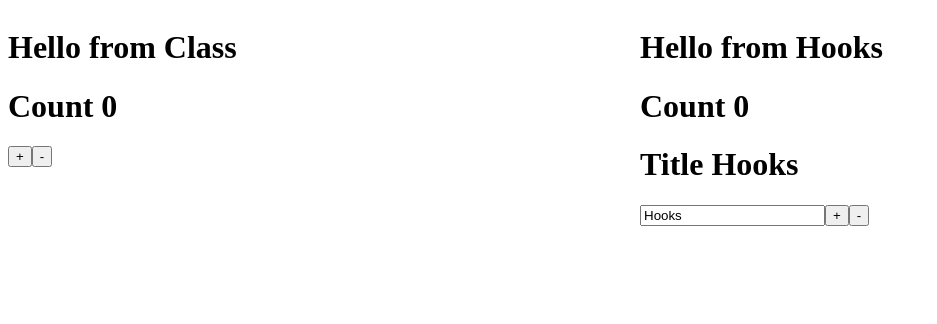
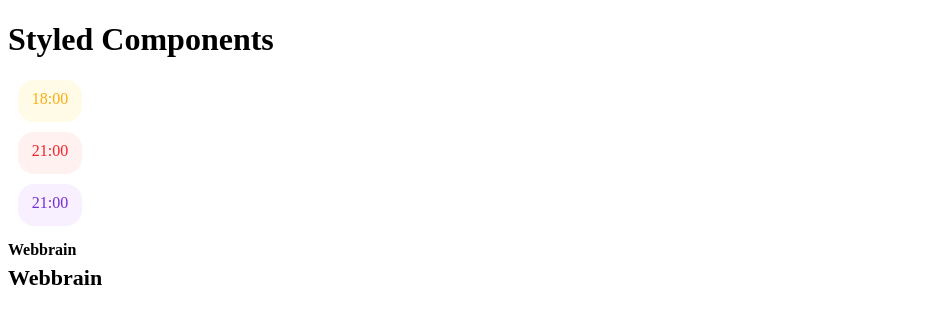
Before and after one commit to oromova/ReactJS_tutorial, a React (Vite) app: page / in a window 1280 px wide. Shown: the top 324 px of the page, without its empty margins (0-937 px from the left). Built offline with nearby package versions, Linux system fonts and the light colour scheme.

Commit message:
Styled Components

```diff
--- a/package.json
+++ b/package.json
@@ -11,7 +11,8 @@
   },
   "dependencies": {
     "react": "^18.2.0",
-    "react-dom": "^18.2.0"
+    "react-dom": "^18.2.0",
+    "styled-components": "^6.1.12"
   },
   "devDependencies": {
     "@types/react": "^18.0.28",
--- a/src/Class.jsx
+++ /dev/null
@@ -1,28 +0,0 @@
-import React, { Component } from 'react'
-
-export default class ClassComponent extends Component {
-  constructor(props) {
-    super(props);
-    this.state = {title: "Class", count: 0}
-  }
-
-  // setState
-
-  render() {
-    const plus = () => {
-      if (this.state.count < 5) this.setState({ count: this.state.count + 1})
-    };
-
-    const minus = () => {
-      if (this.state.count > 0) this.setState({ count: this.state.count - 1})
-    };
-    return (
-      <div style = {this.props.style}>
-        <h1>Hello from {this.state.title}</h1>
-        <h1>Count {this.state.count}</h1>
-        <button onClick={plus}>+</button>
-        <button onClick={minus}>-</button>
-      </div>
-    )
-  }
-}
--- a/src/Hooks.jsx
+++ b/src/Hooks.jsx
@@ -1,52 +1,17 @@
-// const HooksComponent = () => <h1>Hello from Class Hooks</h1>
-import { useEffect, useState } from "react";
+import {TimeIndicator, Title} from "./style.js"
 
-const HooksComponent = (props) => {
-  const [title, setTitle] = useState('Hooks')
-  const [count, setCount] = useState(0)
+const HooksComponent = () => {
+return (
+  <div>
+    <h1>Styled Components</h1>
+    <TimeIndicator bg="#FFFBE6" color="#FAAD14">18:00</TimeIndicator>
+    <TimeIndicator bg="#FFF1F0" color="#F5222D">21:00</TimeIndicator>
+    <TimeIndicator bg="#F9F0FF" color="#722ED1">21:00</TimeIndicator>
 
-  const plus = () => {
-    if (count < 5) setCount(count + 1);
-  };
+    <Title>Webbrain</Title>
+    <Title size={22}>Webbrain</Title>
+  </div>
+);
 
-  const minus = () => {
-    if (count > 0) setCount(count - 1)
-  };
-
-  // case 1 - qachonki setState ishlasa useEffect ishlidi
-  useEffect(() => {
-    //console.log("case 1");
-  })
-
-  // case 2 - butun boshli proyectda faqat bir marta ishlidi.
-  useEffect(() => {
-    console.log("case 2");
-  }, [])
-
-  // case 3 - 1ta dependences yozishimiz mumkin.
-  useEffect(() => {
-    console.log("case 3");
-  }, [count]);
-
-  // case 4 - 2-parametrdagi hamma qiymatlari ishlagandagi ishlaydi
-  useEffect(() => {
-    console.log("case 4");
-  }, [title, count]);
-
-  const onChange = e => {
-    setTitle(e.target.value)
-  };
-
-  return(
-  <div style={props.style}>
-    <h1>Hello from {title}</h1>
-    <h1>Count {count} </h1>
-    <h1>Title {title} </h1>
-    <input type="text"  value={title} onChange={onChange}/>
-    <button onClick={plus}>+</button>
-    <button onClick={minus}>-</button>
-  </div>
-  );
-};
-
+}
 export default HooksComponent;
--- a/src/main.jsx
+++ b/src/main.jsx
@@ -1,14 +1,9 @@
 import React from 'react'
 import ReactDOM from 'react-dom/client'
-
-import Hooks from "./Hooks"
-import Class from './Class'
+import HooksComponent from "./Hooks"
 
 ReactDOM.createRoot(document.getElementById('root')).render(
   <React.StrictMode>
-    <div style={{display: 'flex'}}>
-      <Class style={{flex: 1}}/>
-      <Hooks style={{flex: 1}}/>
-    </div>
+      <HooksComponent/>
   </React.StrictMode>
 )
--- /dev/null
+++ b/src/style.js
@@ -0,0 +1,21 @@
+import styled from 'styled-components';
+
+export const TimeIndicator = styled.div`
+  display: flex;
+  align-item: center;
+  justify-content: center;
+  border-radius: 16px;
+  width: 64px;
+  height: 32px;
+  margin: 10px;
+  padding-top: 10px;
+  color: ${({color})=> color} ;
+  background-color: ${(props)=> {return props.bg}} ;
+`;
+
+export const Title = styled.div`
+  font-family: Montserrat;
+  font-size: ${({size}) => (typeof size === 'string' ? size: size + 'px')};
+  font-weight: 600;
+  line-height: 28px;
+`;
```
Also changed, not shown: 1 other file (tests, documents, lock files or other folders).
